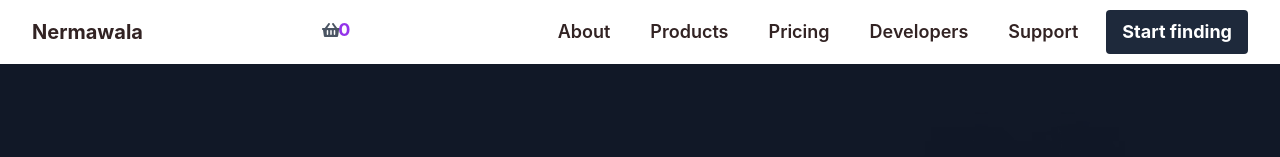
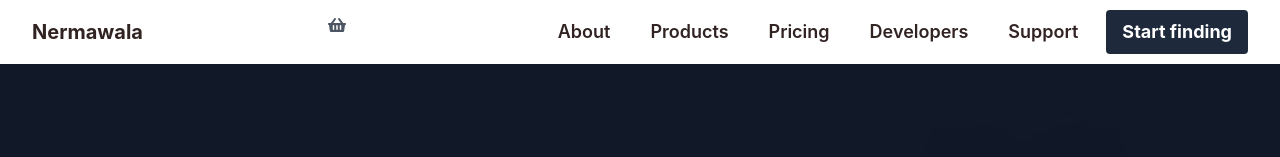
Before and after one commit to moein9/software-marketplace-frontend, a React (Vite) app: page / in a window 1280 px wide. Shown: the top 157 px of the page. Built offline with nearby package versions, Linux system fonts and the light colour scheme.

Commit message:
basket fixed

```diff
--- a/src/components/Navbar.jsx
+++ b/src/components/Navbar.jsx
@@ -25,11 +25,12 @@ function Navbar() {
             </Link>
           </div>
           {
-            <Link to='/checkout'>
-              <div className="flex items-center text-gray-600">
-                <FaShoppingBasket className="absolute" />
-                <span className="relative  p-4 font-bold text-purple-600">
-                  {count}
+            <Link to="/checkout">
+              <div className="pt-4 text-gray-600 ">
+                <FaShoppingBasket className="absolute " />
+                <span className="relative px-4  text-purple-600">
+
+                  {count > 0 ? count : ''}
                 </span>
               </div>
             </Link>
```
